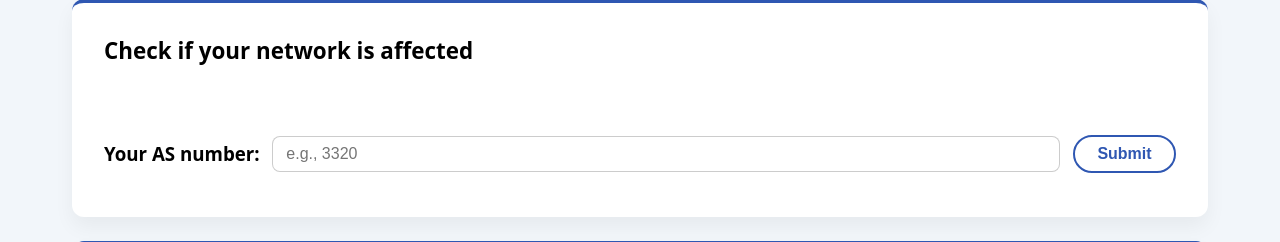
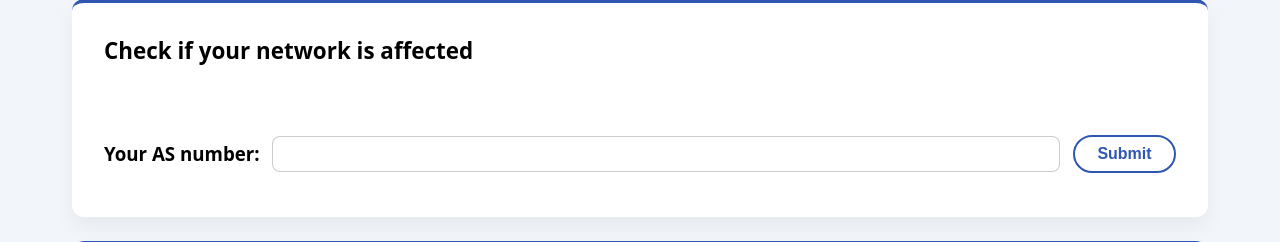
Before and after one commit to netd-tud/ipv6-sra-webpage, a Flask app: template templates/routingloops.html in a window 1280 px wide. Shown: the part 745-987 px from the top of the page. Run offline with Flask 3, Linux system fonts and the light colour scheme; the template is opened without the code that fills it, so the values that code supplies are empty; some libraries are stand-ins or nearby versions.

Commit message:
[routingloops] removed placeholder

```diff
--- a/templates/routingloops.html
+++ b/templates/routingloops.html
@@ -40,7 +40,7 @@
          <div class="as-checker">
             <form id="as-checker-form" class="as-checker-form" action="{{ url_for('routingloops') }}" method="post">
                 <h3>Your AS number:</h3>
-                <input id="asn-input" name="asn" type="number" min="0" step="1" placeholder="e.g., 3320" required autocomplete="off">
+                <input id="asn-input" name="asn" type="number" min="0" step="1" placeholder="" required autocomplete="off">
                 <button type="submit" class="as-checker-submit">Submit</button>
             </form>
             <div id="as-checker-result" class="as-checker-result{% if as_result %} visible {{ as_result.state }}{% endif %}" role="status" aria-live="polite">
```
